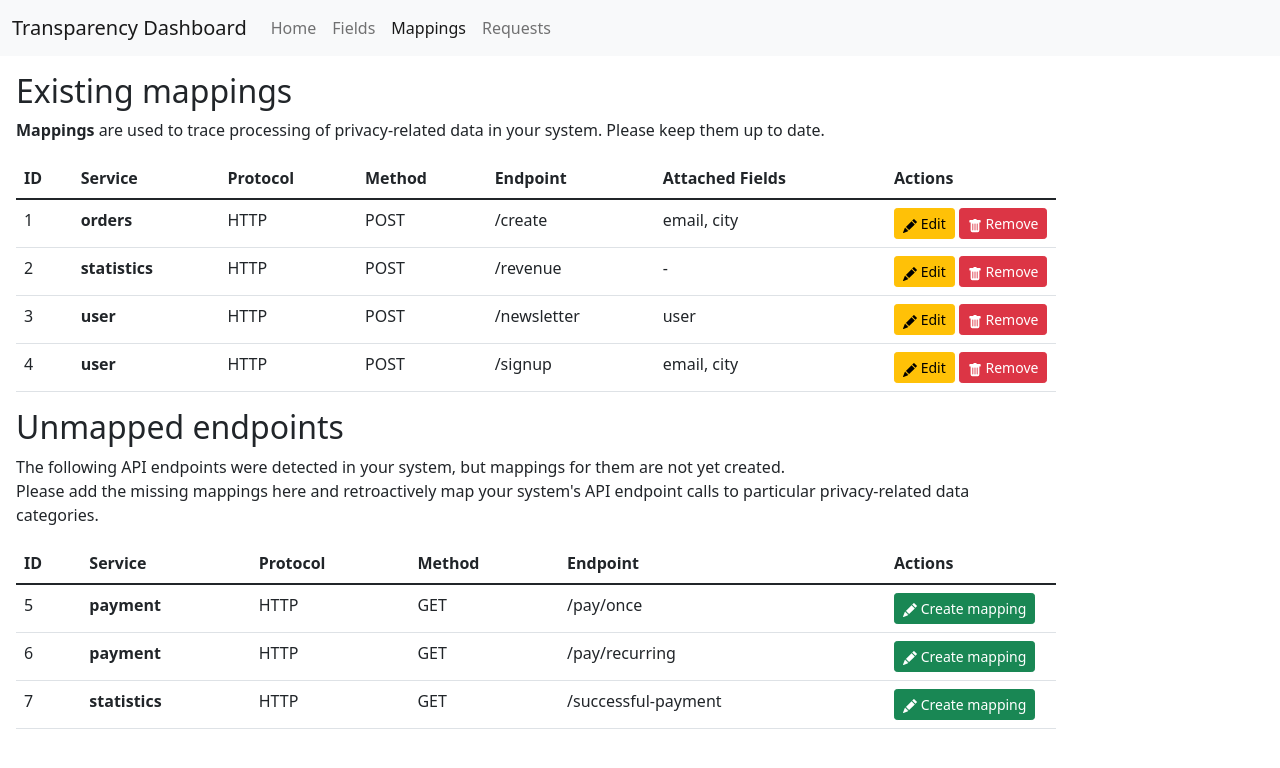
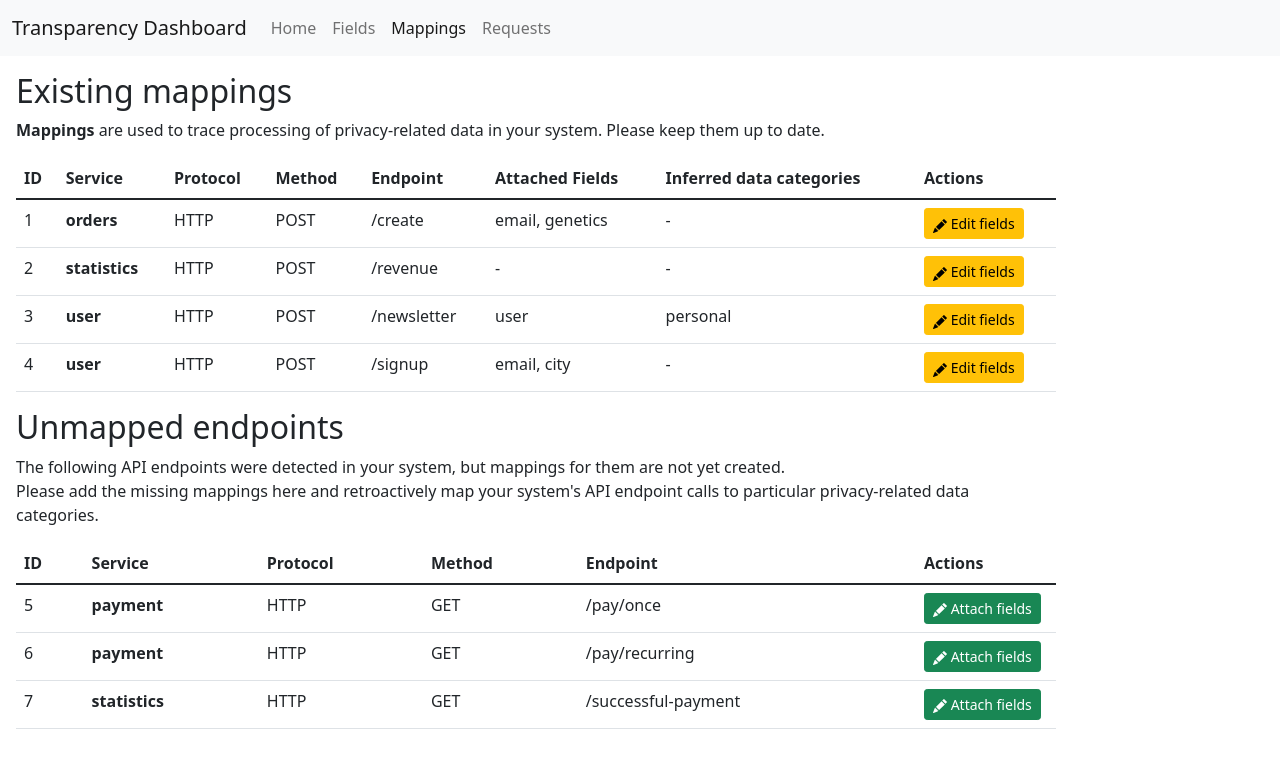
Before and after one commit to PrivacyEngineering/hawk-monitor, a React (Create React App) app in the folder frontend-v2/: page /mappings in a window 1280 px wide. Shown: the top 768 px of the page. Built offline with nearby package versions, Linux system fonts and the light colour scheme.

Commit message:
Remove remove mapping button and add inferred categories to Mappings

```diff
--- a/frontend-v2/src/components/MappingsPage.tsx
+++ b/frontend-v2/src/components/MappingsPage.tsx
@@ -1,9 +1,10 @@
+import { useEffect, useState } from "react"
 import { Button, Col, Table } from "react-bootstrap"
-import { BsFillTrashFill, BsPencilFill } from "react-icons/bs"
+import { BsPencilFill } from "react-icons/bs"
 import { useSelector } from "react-redux"
 import { Link } from "react-router-dom"
 import { RootState } from "../reducers"
-import { AnyMapping, Mapping, TableRowProps } from "../types"
+import { AnyMapping, Field, Mapping, MappingFieldReference, TableRowProps } from "../types"
 import { TableHeader } from "./TableHeader"
 
 export const MappingsPage = () => {
@@ -16,7 +17,7 @@ export const MappingsPage = () => {
 }
 
 const ExistingMappings = () => {
-  const labels = ['ID', 'Service', 'Protocol', 'Method', 'Endpoint', 'Attached Fields', 'Actions'];
+  const labels = ['ID', 'Service', 'Protocol', 'Method', 'Endpoint', 'Attached Fields', 'Inferred data categories', 'Actions'];
   const items = useSelector<RootState, AnyMapping[]>(state => state.mappings.filter(m => m.fields !== undefined)) as Mapping[];
 
   return (
@@ -41,12 +42,34 @@ const ExistingMappingsTableRow = (props: TableRowProps<Mapping>) => {
       <td>{item.endpoint.protocol}</td>
       <td>{item.endpoint.method}</td>
       <td>{item.endpoint.path}</td>
-      <td>{item.fields.length ? item.fields.map(f=> f.id).join(', ') : '-'}</td>
-      <td style={{ 'width': '170px' }}>
-        <Link to={item.id} state={{ ...item }}><Button variant='warning' size="sm"><BsPencilFill /> Edit</Button></Link>{' '}
-        <Button variant='danger' size="sm"><BsFillTrashFill /> Remove</Button>
+      <td>{item.fields.length ? item.fields.map(f => f.id).join(', ') : '-'}</td>
+      <td><InferredDataCategories fieldRefs={item.fields} /></td>
+      <td style={{ 'width': '140px' }}>
+        <Link to={item.id} state={{ ...item }}><Button variant='warning' size="sm"><BsPencilFill /> Edit fields</Button></Link>{' '}
       </td>
     </tr>
+  )
+}
+
+const InferredDataCategories = (props: { fieldRefs: MappingFieldReference[] }) => {
+  const { fieldRefs } = props;
+  const fields = useSelector<RootState, Field[]>(state => state.fields);
+  const [personal, setPersonal] = useState(false);
+  const [special, setSpecial] = useState(false);
+
+  useEffect(() => {
+    const mappedFields = fields.filter(f => fieldRefs.some(ref => ref.id === f.id));
+    setPersonal(mappedFields.map(f => f.personalData).reduce((res, cur) => res || cur, false));
+    setSpecial(mappedFields.map(f => f.specialCategoryPersonalData).reduce((res, cur) => res || cur, false));
+  }, [fieldRefs, fields]);
+
+  return (
+    <>
+      {personal && special && 'personal, special'}
+      {personal && !special && 'personal'}
+      {!personal && special && 'special'}
+      {!personal && !special && '-'}
+    </>
   )
 }
 
@@ -79,8 +102,8 @@ const UnmappedEndpointsTableRow = (props: TableRowProps<AnyMapping>) => {
       <td>{item.endpoint.protocol}</td>
       <td>{item.endpoint.method}</td>
       <td>{item.endpoint.path}</td>
-      <td style={{ 'width': '170px' }}>
-        <Link to={item.id}><Button variant='success' size="sm"><BsPencilFill /> Create mapping</Button></Link>
+      <td style={{ 'width': '140px' }}>
+        <Link to={item.id}><Button variant='success' size="sm"><BsPencilFill /> Attach fields</Button></Link>
       </td>
     </tr>
   )
--- a/frontend-v2/src/reducers/mappings.ts
+++ b/frontend-v2/src/reducers/mappings.ts
@@ -4,7 +4,7 @@ const mappingsInitialState = [
   {
     id: '1', service: 'orders', endpoint: { protocol: 'HTTP', method: 'POST', path: '/create', }, fields: [
       { id: 'email', path: { type: "json", value: "$.body[*].user.email" } },
-      { id: 'city', path: { type: "json", value: "$.body[*].user.city" } },
+      { id: 'genetics', path: { type: "json", value: "$.body[*].user.city" } },
     ]
   },
   { id: '2', service: 'statistics', endpoint: { protocol: 'HTTP', method: 'POST', path: '/revenue', }, fields: [] },
```
